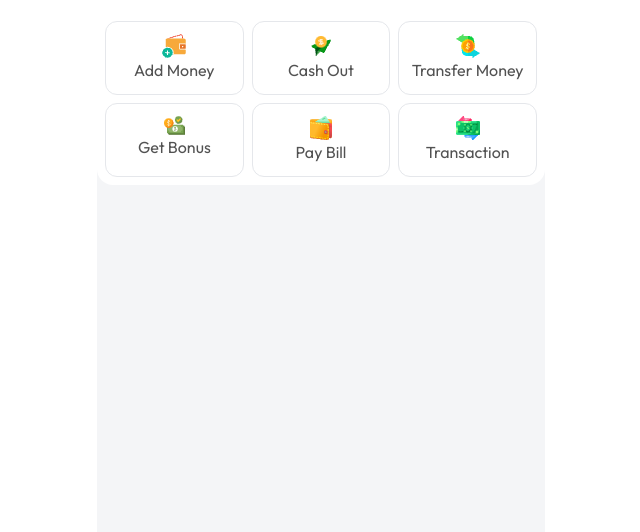
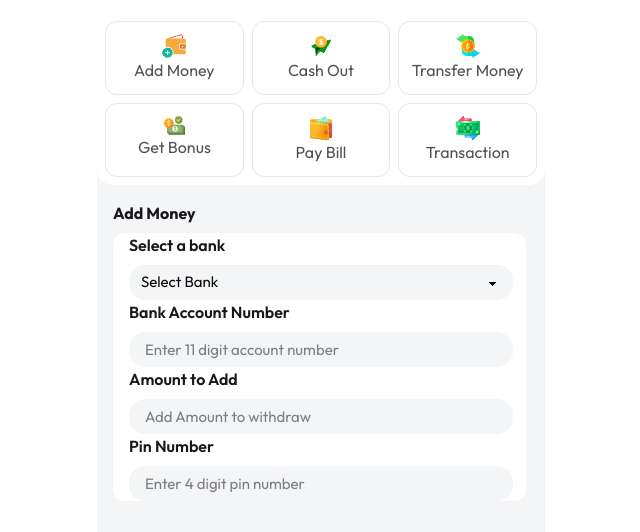
Before and after one commit to ratul-hasan00/five-practice-payoo, a plain HTML site: page mainpage.html in a window 1280 px wide. Shown: the part 166-698 px from the top of the page, without its empty margins (319-959 px from the left). Drawn offline with nearby package versions, Linux system fonts and the light colour scheme.

Commit message:
added second commit for add mone

```diff
--- a/mainpage.html
+++ b/mainpage.html
@@ -22,6 +22,7 @@
 
 </head>
 <body class="h-[100vh] max-w-md bg-[#f4f5f7] mx-auto outfit-uniquifier">
+    <!-- nav and banner section here  -->
      <header class="bg-[#ffffff] rounded-t-none rounded-bl-2xl rounded-br-2xl ">
 
             <!-- nav section here -->
@@ -62,5 +63,27 @@
 
              </div>
     </header>
+<!-- add money input field here  -->
+    <section class="mt-4 ml-4">
+        <h1 class="font-bold">Add Money</h1>
+        <div class="bg-[#ffffff] w-[413px] rounded-xl">
+            <div class="mt-2 ml-4 ">
+            <label class="font-semibold" for="">Select a bank</label><br>
+            <select class="select w-sm h-[35px] rounded-2xl mt-2 bg-[#f4f5f7] border-none text-[15px] text-[#080808]">
+                <option disabled selected >Select Bank</option>
+                <option>Bank Of Asia</option>
+                <option>Islamic Bank</option>
+                <option>UCB Bank</option>
+            </select><br>
+            <label class="font-semibold" for="">Bank Account Number</label><br>
+            <input class="w-sm h-[35px] rounded-2xl bg-[#f4f5f7] border-none text-[15px] text-[#080808] p-4 mt-2" type="text" name="" id="" placeholder="Enter 11 digit account number"><br>
+            <label class="font-semibold" for="">Amount to Add</label><br>
+            <input class="w-sm h-[35px] rounded-2xl bg-[#f4f5f7] border-none text-[15px] text-[#080808] p-4 mt-2" type="text" name="" id="" placeholder="Add Amount to withdraw"><br>
+            <label class="font-semibold " for="">Pin Number</label><br>
+            <input class="w-sm h-[35px] rounded-2xl bg-[#f4f5f7] border-none text-[15px] text-[#080808] p-4 mt-2" type="password" name="" id="" placeholder="Enter 4 digit pin number">
+            </div>
+        </div>
+
+    </section>
 </body>
 </html>
```
Also changed, not shown: index.html (+1 -1 lines).
